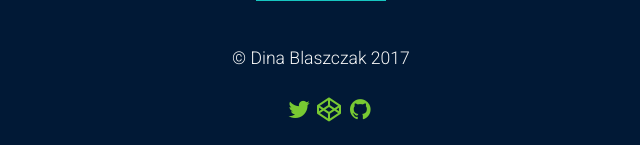
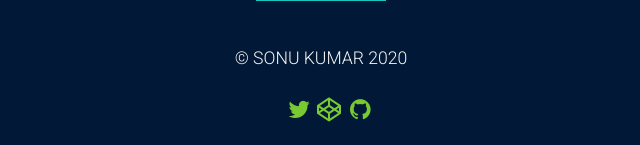
Before and after one commit to ISbunny/Hover-Effects, a plain HTML site: page index.html in a window 1280 px wide. Shown: the part 667-812 px from the top of the page, 319-959 px from the left. Drawn offline with nearby package versions, Linux system fonts and the light colour scheme; some packages are replaced by stand-ins of ours; a script that the page names is missing; a web font is replaced by a local one.

Commit message:
second commit

```diff
--- a/index.html
+++ b/index.html
@@ -50,7 +50,7 @@
 </main>
 <!-- footer -->
 <footer class="footer">
-  <h2 class="footer__copyright">&copy; Dina Blaszczak 2017</h2>
+  <h2 class="footer__copyright">&copy; SONU KUMAR 2020</h2>
   <!-- footer social buttons -->
   <div class="footer__social-btn">
     <a href="https://twitter.com/TheMalni" target="_blank"><span class="fa fa-twitter fa-lg"></span></a>
```
